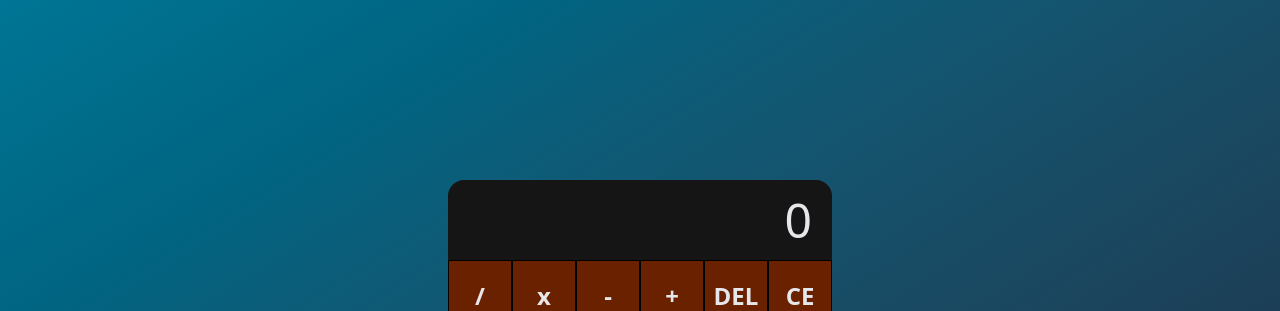
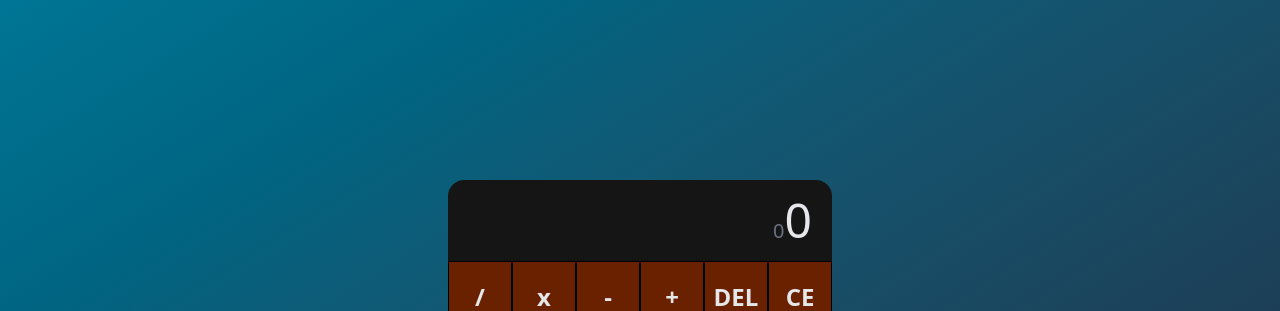
Before and after one commit to cfagan88/calculator, a React (Vite) app: page / in a window 1280 px wide. Shown: the top 311 px of the page. Built offline with nearby package versions, Linux system fonts and the light colour scheme.

Commit message:
adding useReducer

```diff
--- a/src/App.jsx
+++ b/src/App.jsx
@@ -1,50 +1,49 @@
 import "./index.css";
-import { useState } from "react";
+import { useState, useReducer } from "react";
 
 /* Functionality to add:
   Account for negative numbers
   Prevent adding a second decimal place, but wont work for adding two numbers both with decimals. e.g. 1.1 + 2.2
   */
 
+function reducer(state, action) {
+  switch (action.type) {
+    case "":
+      return {};
+    case "":
+      return {};
+    case "":
+      return {};
+    case "":
+      return {};
+    case "":
+      return {};
+  }
+}
+
 function App() {
   const digits = [1, 2, 3, 4, 5, 6, 7, 8, 9];
-  const operators = ["+", "-", "*", "/", "."];
-  const [calc, setCalc] = useState("");
-  const [result, setResult] = useState("");
+  const [{ currentOp, prevOp, operation }, dispatch] = useReducer(reducer, {
+    currentOp: 0,
+    prevOp: 0,
+    operation: null,
+  });
 
-  function updateCalc(value) {
-
-  }
-
-  function equals() {
-
-  }
-
-  function deleteLast() {
-
-
-  }
-
-  function deleteAll() {
-
-  }
+  function add() {}
+  function subtract() {}
 
   return (
     <main className="bg-gradient-to-br from-cyan-700 to-slate-800 flex items-center justify-center h-screen">
       <div className="rounded-2xl w-[30vw] min-w-[280px]">
         <div className="bg-[#151515] rounded-t-2xl text-gray-200 pr-5 py-4 text-right text-5xl">
-          {result ? (
-            <span className="text-gray-500 text-xl">({result})</span>
-          ) : (
-            ""
-          )}{" "}
-          {calc || 0}
+          <span className="text-gray-500 text-xl">{currentOp}</span>
+          {prevOp || 0}
         </div>
 
         <div className="grid grid-cols-6">
           <button
             onClick={() => {
-              updateCalc("/");
+              handleOperation("/");
             }}
             className="bg-[#692100] h-18 text-gray-200 text-2xl font-bold border-1 border-border-solid border-black cursor-pointer hover:bg-[#772e0c]"
           >
@@ -52,7 +51,7 @@ function App() {
           </button>
           <button
             onClick={() => {
-              updateCalc("*");
+              handleOperation("*");
             }}
             className="bg-[#692100] h-18 text-gray-200 text-2xl font-bold border-1 border-border-solid border-black cursor-pointer hover:bg-[#772e0c]"
           >
@@ -60,7 +59,7 @@ function App() {
           </button>
           <button
             onClick={() => {
-              updateCalc("-");
+              handleOperation("-");
             }}
             className="bg-[#692100] h-18 text-gray-200 text-2xl font-bold border-1 border-border-solid border-black cursor-pointer hover:bg-[#772e0c]"
           >
@@ -68,7 +67,7 @@ function App() {
           </button>
           <button
             onClick={() => {
-              updateCalc("+");
+              handleOperation("+");
             }}
             className="bg-[#692100] h-18 text-gray-200 text-2xl font-bold border-1 border-border-solid border-black cursor-pointer hover:bg-[#772e0c]"
           >
@@ -97,7 +96,7 @@ function App() {
             <button
               key={`${digit}`}
               onClick={() => {
-                updateCalc(digit);
+                handleOperation(digit);
               }}
               className="bg-[#151515] h-18 text-gray-200 text-2xl font-bold border-1 border-border-solid border-black cursor-pointer hover:bg-[#252525]"
             >
@@ -106,7 +105,7 @@ function App() {
           ))}
           <button
             onClick={() => {
-              updateCalc("0");
+              handleOperation("0");
             }}
             className="bg-[#151515] h-18 rounded-bl-2xl text-gray-200 text-2xl font-bold border-1 border-border-solid border-black cursor-pointer hover:bg-[#252525]"
           >
@@ -114,7 +113,7 @@ function App() {
           </button>
           <button
             onClick={() => {
-              updateCalc(".");
+              handleOperation(".");
             }}
             className="bg-[#151515] h-18 text-gray-200 text-2xl font-bold border-1 border-border-solid border-black cursor-pointer hover:bg-[#252525]"
           >
```
